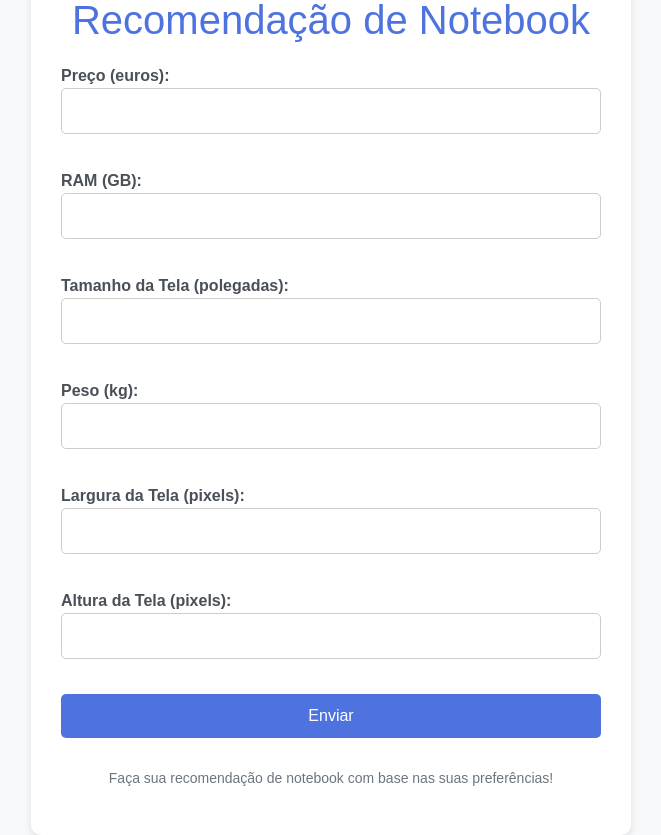
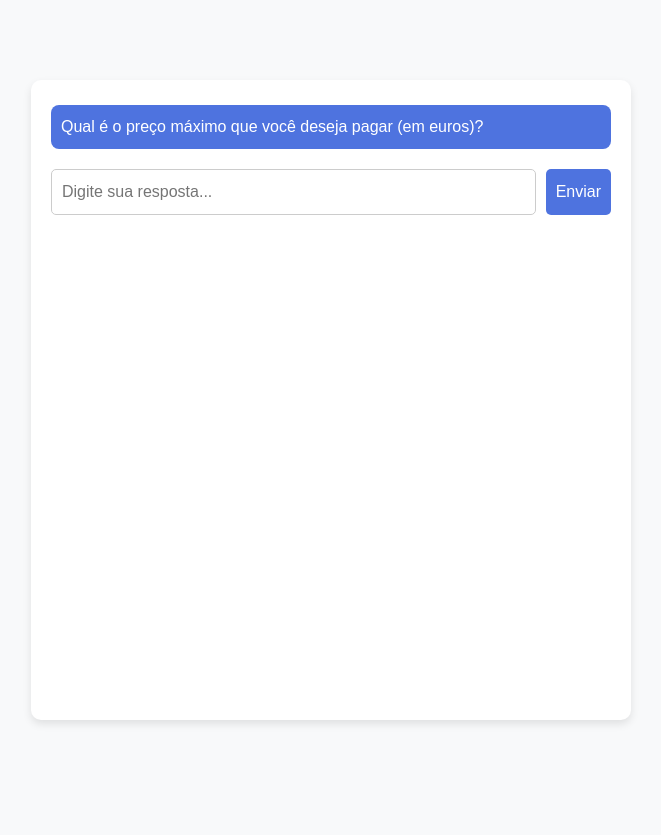
Before and after one commit to fernandoMaia0/trabalho_pratico_ia, a Django app: page / in a window 1280 px wide. Shown: the whole page, without its empty margins (309-970 px from the left). After the commit the page ends 724 px from the top, so only its background shows below. Run offline with Django 5.2, Linux system fonts and the light colour scheme; parts of the project's set-up code (start-up, migrations or seed data) failed here and were passed over.

Commit message:
atualização em formato de chat: ##### sem correções dos tipos

```diff
--- a/tp_ia/app_ia/templates/index.html
+++ b/tp_ia/app_ia/templates/index.html
@@ -4,7 +4,6 @@
   <meta charset="UTF-8">
   <meta name="viewport" content="width=device-width, initial-scale=1.0">
   <title>Recomendação de Notebook</title>
-  <!-- Integrando o Bootstrap -->
   <link href="https://cdn.jsdelivr.net/npm/bootstrap@5.3.0-alpha1/dist/css/bootstrap.min.css" rel="stylesheet">
   <style>
     body {
@@ -15,118 +14,129 @@
       align-items: center;
       height: 100vh;
     }
-
     .container {
       background-color: #ffffff;
-      padding: 30px;
+      padding: 20px;
       border-radius: 10px;
       box-shadow: 0 4px 8px rgba(0, 0, 0, 0.1);
       width: 100%;
       max-width: 600px;
+      height: 80vh;
+      overflow-y: auto;
     }
-
-    h1 {
-      text-align: center;
-      color: #4e73df;
+    .chat-box {
       margin-bottom: 20px;
     }
-
-    label {
-      font-weight: bold;
-      color: #495057;
+    .user-input {
+      display: flex;
+      gap: 10px;
     }
-
-    input[type="number"] {
+    .message {
+      padding: 10px;
+      border-radius: 8px;
+      margin: 5px 0;
+    }
+    .bot {
+      background-color: #4e73df;
+      color: white;
+      align-self: flex-start;
+    }
+    .user {
+      background-color: #d1e7dd;
+      color: #0f5132;
+      align-self: flex-end;
+    }
+    input {
+      flex: 1;
+      padding: 10px;
       border-radius: 5px;
       border: 1px solid #ccc;
-      padding: 10px;
-      width: 100%;
-      margin-bottom: 15px;
     }
-
-    input[type="number"]:focus {
-      border-color: #4e73df;
-      box-shadow: 0 0 5px rgba(78, 115, 223, 0.5);
-    }
-
     button {
       background-color: #4e73df;
       color: white;
       border: none;
-      padding: 10px 20px;
+      padding: 10px;
       border-radius: 5px;
-      width: 100%;
-      font-size: 16px;
       cursor: pointer;
       transition: background-color 0.3s;
     }
-
     button:hover {
       background-color: #2e59d9;
-    }
-
-    .form-group {
-      margin-bottom: 20px;
-    }
-
-    .form-group:last-child {
-      margin-bottom: 0;
-    }
-
-    .footer {
-      text-align: center;
-      margin-top: 30px;
-      font-size: 14px;
-      color: #6c757d;
     }
   </style>
 </head>
 <body>
 
 <div class="container">
-  <h1>Recomendação de Notebook</h1>
-  <form method="POST" action="{% url 'app_ia:recommend' %}">
+  <div class="chat-box" id="chat-box"></div>
+  <form method="POST" action="{% url 'app_ia:recommend' %}" id="chat-form">
     {% csrf_token %}
-
-    <div class="form-group">
-      <label for="price_euros">Preço (euros):</label>
-      <input type="number" id="price_euros" name="price_euros" required>
+    <input type="hidden" name="price_euros" id="price_euros">
+    <input type="hidden" name="ram" id="ram">
+    <input type="hidden" name="inches" id="inches">
+    <input type="hidden" name="weight" id="weight">
+    <input type="hidden" name="screen_width" id="screen_width">
+    <input type="hidden" name="screen_height" id="screen_height">
+    <div class="user-input">
+      <input type="text" id="user-input" placeholder="Digite sua resposta..." required>
+      <button type="button" id="send-btn">Enviar</button>
     </div>
-
-    <div class="form-group">
-      <label for="ram">RAM (GB):</label>
-      <input type="number" id="ram" name="ram" required>
-    </div>
-
-    <div class="form-group">
-      <label for="inches">Tamanho da Tela (polegadas):</label>
-      <input type="number" id="inches" name="inches" step="0.1" required>
-    </div>
-
-    <div class="form-group">
-      <label for="weight">Peso (kg):</label>
-      <input type="number" id="weight" name="weight" step="0.1" required>
-    </div>
-
-    <div class="form-group">
-      <label for="screen_width">Largura da Tela (pixels):</label>
-      <input type="number" id="screen_width" name="screen_width" required>
-    </div>
-
-    <div class="form-group">
-      <label for="screen_height">Altura da Tela (pixels):</label>
-      <input type="number" id="screen_height" name="screen_height" required>
-    </div>
-
-    <button type="submit">Enviar</button>
   </form>
-
-  <div class="footer">
-    <p>Faça sua recomendação de notebook com base nas suas preferências!</p>
-  </div>
 </div>
 
-<!-- Integrando o Bootstrap JS -->
+<script>
+  const questions = [
+    "Qual é o preço máximo que você deseja pagar (em euros)?",
+    "Quantos GB de RAM você precisa?",
+    "Qual o tamanho da tela que você prefere (em polegadas)?",
+    "Qual o peso máximo do notebook (em kg)?",
+    "Qual a largura da tela (em pixels)?",
+    "Qual a altura da tela (em pixels)?"
+  ];
+
+  let currentQuestion = 0;
+  const chatBox = document.getElementById("chat-box");
+  const userInput = document.getElementById("user-input");
+  const sendBtn = document.getElementById("send-btn");
+
+  function addMessage(text, type) {
+    const message = document.createElement("div");
+    message.className = `message ${type}`;
+    message.textContent = text;
+    chatBox.appendChild(message);
+    chatBox.scrollTop = chatBox.scrollHeight;
+  }
+
+  function askNextQuestion() {
+    if (currentQuestion < questions.length) {
+      addMessage(questions[currentQuestion], "bot");
+    } else {
+      document.getElementById("chat-form").submit();
+    }
+  }
+
+  sendBtn.addEventListener("click", () => {
+    const answer = userInput.value.trim();
+    if (!answer) return;
+
+    addMessage(answer, "user");
+    userInput.value = "";
+
+    // Save response in hidden inputs
+    const fieldIds = ["price_euros", "ram", "inches", "weight", "screen_width", "screen_height"];
+    if (currentQuestion < fieldIds.length) {
+      document.getElementById(fieldIds[currentQuestion]).value = answer;
+    }
+
+    currentQuestion++;
+    askNextQuestion();
+  });
+
+  // Start chat
+  askNextQuestion();
+</script>
+
 <script src="https://cdn.jsdelivr.net/npm/bootstrap@5.3.0-alpha1/dist/js/bootstrap.bundle.min.js"></script>
 </body>
 </html>
```
